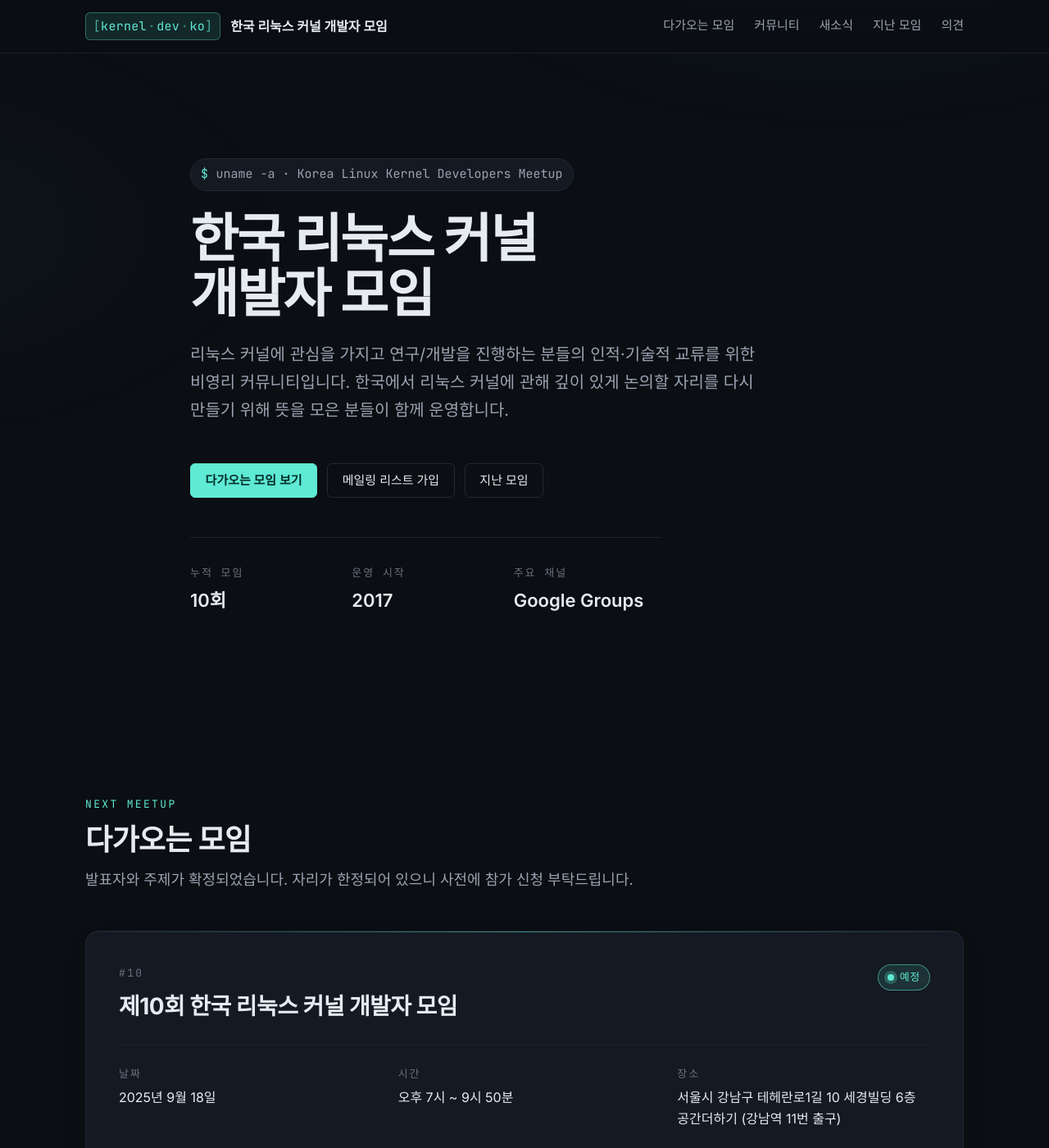
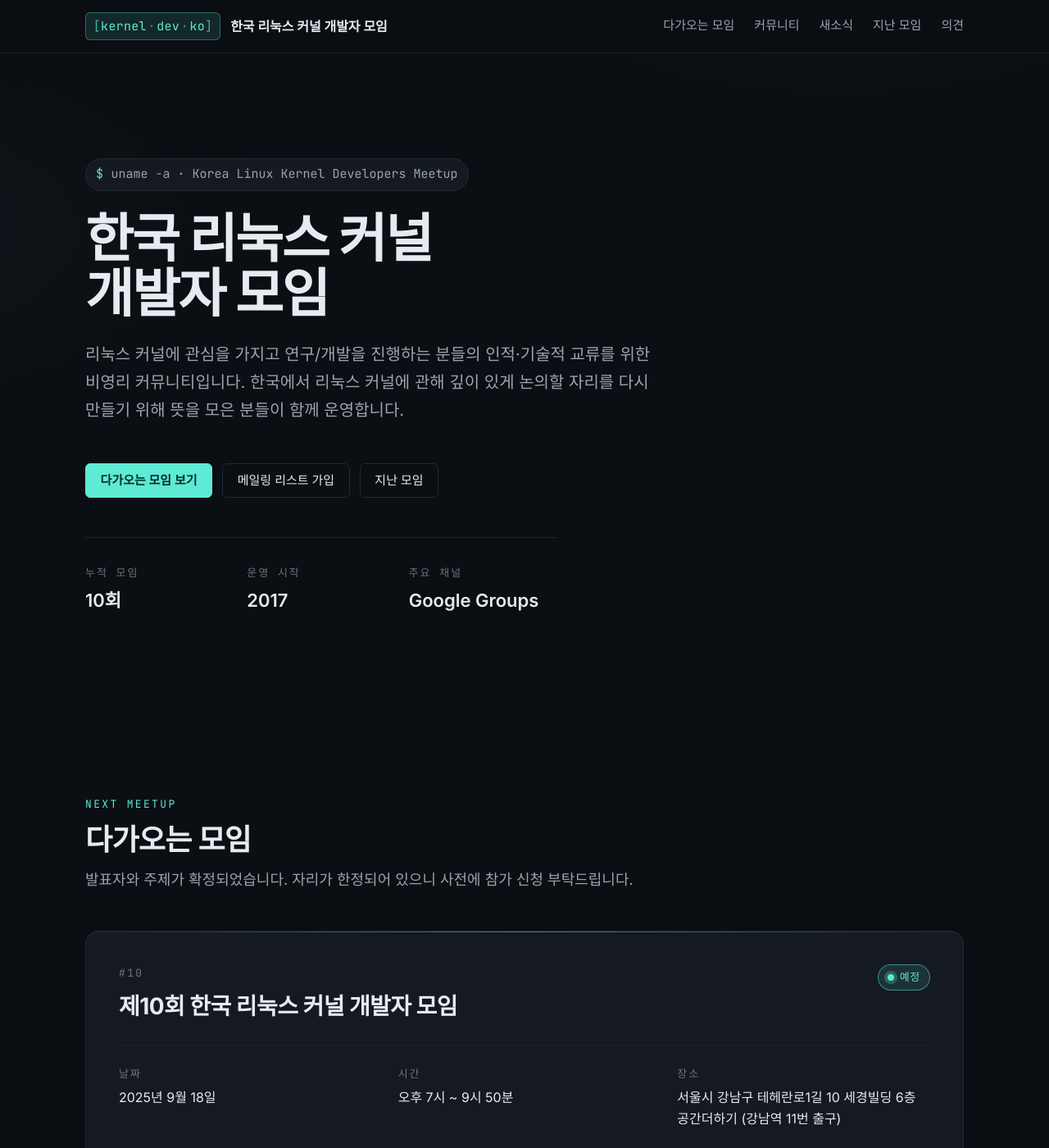
Before and after one commit to kernel-dev-ko/kernel-dev-ko.github.io, a Jekyll site: the page built from README.md, in a window 1280 px wide and 1400 px high. Shown: the whole window at 82% size. Built offline with Jekyll 4.4.1, drawn with Linux system fonts in a browser that asks for light colours.

Commit message:
히어로 섹션 왼쪽 정렬 어긋남 수정
.hero 가 .container 와 같은 요소(<div class="container hero">)에 클래스
두 개를 함께 갖고 있어서 .hero { max-width: 56rem } 이 .container 의
margin: 0 auto 와 결합해 히어로 블록 전체를 56rem 폭으로 다시
가운데 정렬했습니다. 결과적으로 히어로의 왼쪽 가장자리만 다른
섹션(72rem)들보다 안쪽으로 들어가 정렬이 어긋나 보였습니다.

* .hero 의 max-width 오버라이드 제거 — 모든 섹션 컨테이너 폭을
  72rem 로 통일
* .hero__title 에 max-width: 22ch 추가 — 매우 넓은 화면에서 제목이
  한 줄로 과도하게 길어지지 않도록 텍스트 길이 기준으로만 제한
  (가운데 정렬 아님, 왼쪽 정렬 유지)

🤖 Generated with [Claude Code](https://claude.com/claude-code)

Co-Authored-By: Claude Opus 4.7 <noreply@anthropic.com>

```diff
--- a/assets/css/style.css
+++ b/assets/css/style.css
@@ -238,7 +238,10 @@ body::before {
   height: 1px;
   background: linear-gradient(90deg, transparent, var(--color-border), transparent);
 }
-.hero { max-width: 56rem; }
+/* .hero shares the .container element, so do NOT override its max-width
+   here — that would re-center the hero at a narrower width and shift its
+   left edge inward relative to every other section. Constrain only the
+   text-bearing children (hero__lede, hero__stats) instead. */
 .hero__eyebrow {
   font-family: var(--font-mono);
   font-size: var(--fs-sm);
@@ -255,6 +258,7 @@ body::before {
 .hero__prompt { color: var(--color-accent); }
 .hero__title {
   margin: 0 0 var(--space-5);
+  max-width: 22ch;
   font-size: clamp(2.25rem, 6.5vw, 4rem);
   font-weight: 700;
   letter-spacing: -0.035em;
```
